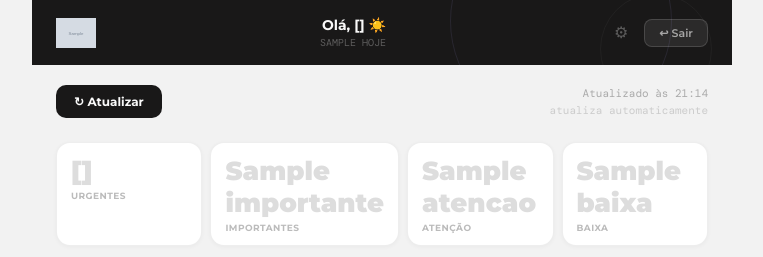
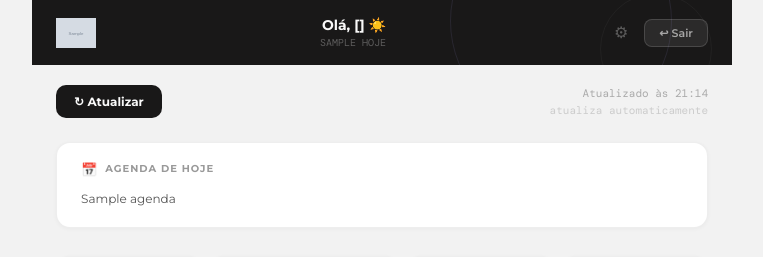
Before and after one commit to Cleverthonfalcao/phocus-meudia, a Flask app: template templates/meu_dia.html in a window 1280 px wide. Shown: the top 257 px of the page, without its empty margins (258-1021 px from the left). Run offline with Flask 3, Linux system fonts and the light colour scheme; the template is opened without the code that fills it: most values are stand-ins (such as "Sample title", 1, 10 or a date in 2020); grey boxes marked "Sample" are stand-in pictures; some libraries are stand-ins or nearby versions.

Commit message:
feat: agenda do dia + sugestoes automaticas de resposta
- mcp_server: Claude pergunta sobre reunioes antes de gerar o briefing
- mcp_server: novo tool registrar_agenda() salva compromissos do dia
- app: rota /api/registrar-agenda salva agenda no JSON de briefing
- app: sugestoes geradas automaticamente via API ao abrir a pagina
- app: agenda passada ao template nas rotas /briefing e /meu-dia
- template: secao Agenda do dia exibe compromissos com horarios
- fix: message_id normalizado sem colchetes angulares
- fix: api_salvar_sugestao retorna erro real quando nao encontra email

```diff
--- a/app.py
+++ b/app.py
@@ -543,6 +543,14 @@ def meu_dia():
                 plano_ia = bdata.get('plano', '')
         except (json.JSONDecodeError, TypeError):
             plano_ia = briefing_ia[0]
+    agenda_md = ''
+    if briefing_ia:
+        try:
+            _bmd = json.loads(briefing_ia[0])
+            agenda_md = _bmd.get('agenda', '') if isinstance(_bmd, dict) else ''
+        except Exception:
+            pass
+
     return render_template('meu_dia.html',
         emails=emails,
         contadores=contadores,
@@ -556,6 +564,7 @@ def meu_dia():
         briefing_ia=briefing_ia,
         sugestoes_map=sugestoes_map,
         plano_ia=plano_ia,
+        agenda=agenda_md,
     )
 
 
@@ -820,6 +829,14 @@ def briefing(token):
             plano_ia = briefing_ia[0]
 
     logo = 'logo-maxi-branca.png' if empresa == 'maximize' else 'logo-phocus-branca.png'
+    agenda = ''
+    if briefing_ia:
+        try:
+            _bd = json.loads(briefing_ia[0])
+            agenda = _bd.get('agenda', '') if isinstance(_bd, dict) else ''
+        except Exception:
+            pass
+
     return render_template('meu_dia.html',
         emails=emails,
         contadores=contadores,
@@ -833,6 +850,7 @@ def briefing(token):
         briefing_ia=briefing_ia,
         sugestoes_map=sugestoes_map,
         plano_ia=plano_ia,
+        agenda=agenda,
     )
 
 
@@ -1152,6 +1170,32 @@ def api_salvar_sugestao():
         return jsonify({'ok': False, 'erro': str(ex)})
 
 
+
+@app.route('/api/registrar-agenda', methods=['POST'])
+def api_registrar_agenda():
+    """Salva os compromissos/reuniões do dia no JSON de briefing."""
+    data = request.get_json() or {}
+    token = data.get('token', '').strip()
+    compromissos = data.get('compromissos', '').strip()
+    if not token:
+        return jsonify({'ok': False, 'erro': 'token obrigatorio'})
+    if not get_sessao_por_token(token):
+        return jsonify({'ok': False, 'erro': 'token invalido'})
+
+    existente = get_briefing_ia(token)
+    if existente:
+        try:
+            base = json.loads(existente[0])
+        except Exception:
+            base = {'emails': [], 'plano': '', 'agenda': ''}
+    else:
+        base = {'emails': [], 'plano': '', 'agenda': ''}
+
+    base['agenda'] = compromissos
+    salvar_briefing_ia(token, json.dumps(base, ensure_ascii=False))
+    return jsonify({'ok': True})
+
+
 if __name__ == '__main__':
     port = int(os.environ.get('PORT', 5200))
     app.run(debug=False, host='0.0.0.0', port=port)
--- a/templates/meu_dia.html
+++ b/templates/meu_dia.html
@@ -169,6 +169,20 @@ body{font-family:'Montserrat',sans-serif;background:#F2F2F2;color:#191818;min-he
 .btn-copy:hover{background:#333}
 .token-hint{font-size:10px;color:#BBB;line-height:1.5}
 
+/* ── Agenda do dia ── */
+.agenda-section{background:#fff;border-radius:14px;padding:1.1rem 1.5rem;margin-bottom:1.75rem;
+                border:1px solid rgba(25,24,24,.07);box-shadow:0 1px 4px rgba(0,0,0,.04)}
+.agenda-hd{display:flex;align-items:center;gap:8px;margin-bottom:.75rem}
+.agenda-icon{font-size:13px}
+.agenda-title{font-size:10px;font-weight:700;letter-spacing:.1em;text-transform:uppercase;color:#999}
+.agenda-empty{font-size:12px;color:#CCC;font-style:italic}
+.agenda-item{display:flex;align-items:flex-start;gap:10px;padding:.5rem 0;border-bottom:.5px solid #F4F4F4}
+.agenda-item:last-child{border-bottom:none;padding-bottom:0}
+.agenda-hora{font-family:'DM Mono',monospace;font-size:11px;font-weight:700;color:#B0A2F9;
+             min-width:42px;flex-shrink:0;margin-top:1px}
+.agenda-desc{font-size:13px;color:#333;line-height:1.45}
+.agenda-raw{font-size:12px;color:#555;line-height:1.7;white-space:pre-wrap}
+
 /* ── Animações ── */
 @keyframes spin{to{transform:rotate(360deg)}}
 @keyframes slideUp{
@@ -236,6 +250,35 @@ body{font-family:'Montserrat',sans-serif;background:#F2F2F2;color:#191818;min-he
         <span style="color:#CCC">atualiza automaticamente</span>
       </div>
     </div>
+
+    <!-- Agenda do dia -->
+    {% if agenda %}
+    <div class="agenda-section">
+      <div class="agenda-hd">
+        <span class="agenda-icon">📅</span>
+        <span class="agenda-title">Agenda de hoje</span>
+      </div>
+      {% set linhas = agenda.split('\n') %}
+      {% if linhas | length > 1 %}
+        {% for linha in linhas %}
+          {% if linha.strip() %}
+          <div class="agenda-item">
+            {% set partes = linha.strip().split(' ', 1) %}
+            {% if partes[0] and (':' in partes[0] or 'h' in partes[0]) %}
+            <span class="agenda-hora">{{ partes[0] }}</span>
+            <span class="agenda-desc">{{ partes[1] if partes|length > 1 else '' }}</span>
+            {% else %}
+            <span class="agenda-hora">—</span>
+            <span class="agenda-desc">{{ linha.strip() }}</span>
+            {% endif %}
+          </div>
+          {% endif %}
+        {% endfor %}
+      {% else %}
+        <div class="agenda-raw">{{ agenda }}</div>
+      {% endif %}
+    </div>
+    {% endif %}
 
     <!-- Contadores -->
     <div class="counters">
```
Also changed, not shown: mcp_server.py (+45 -4 lines).
